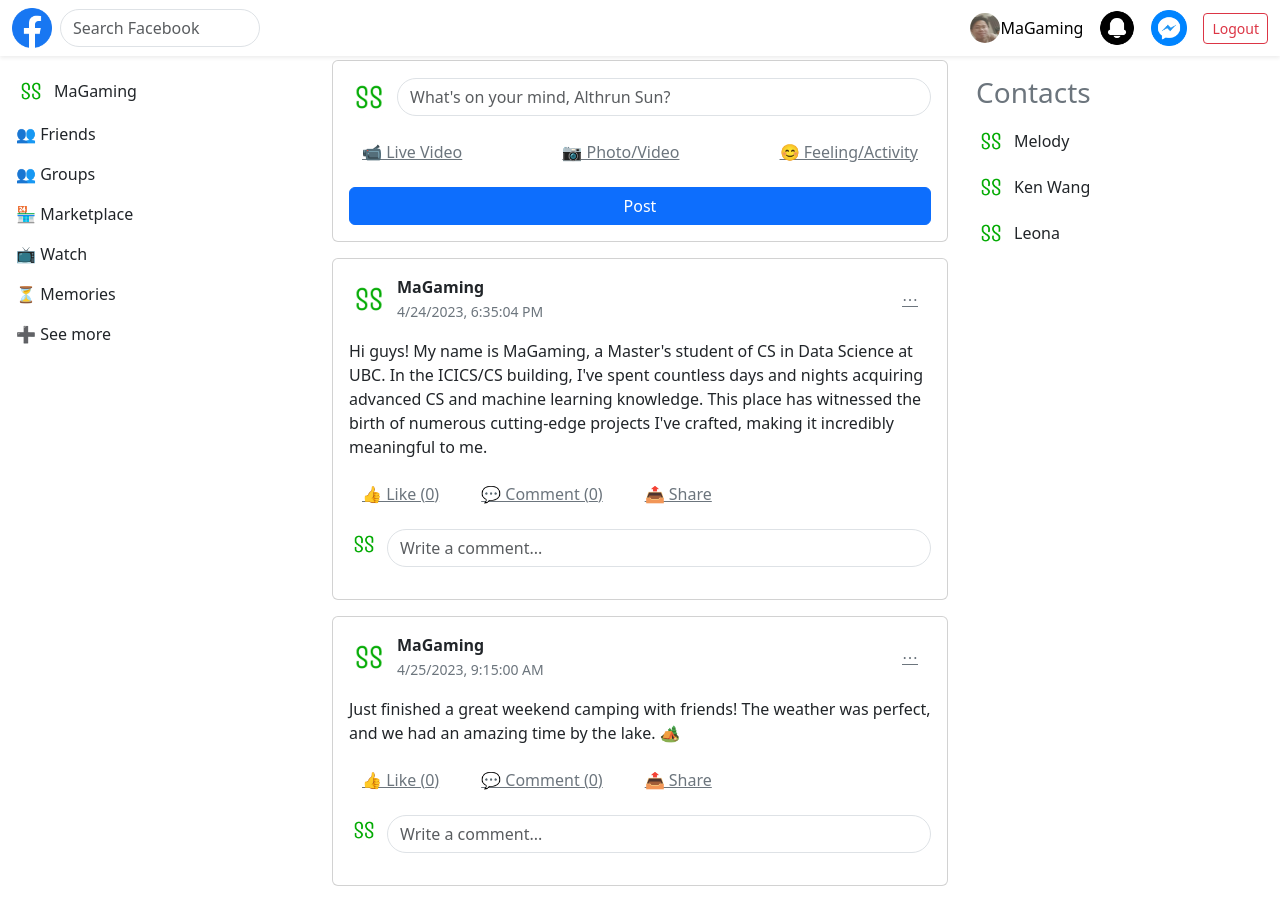
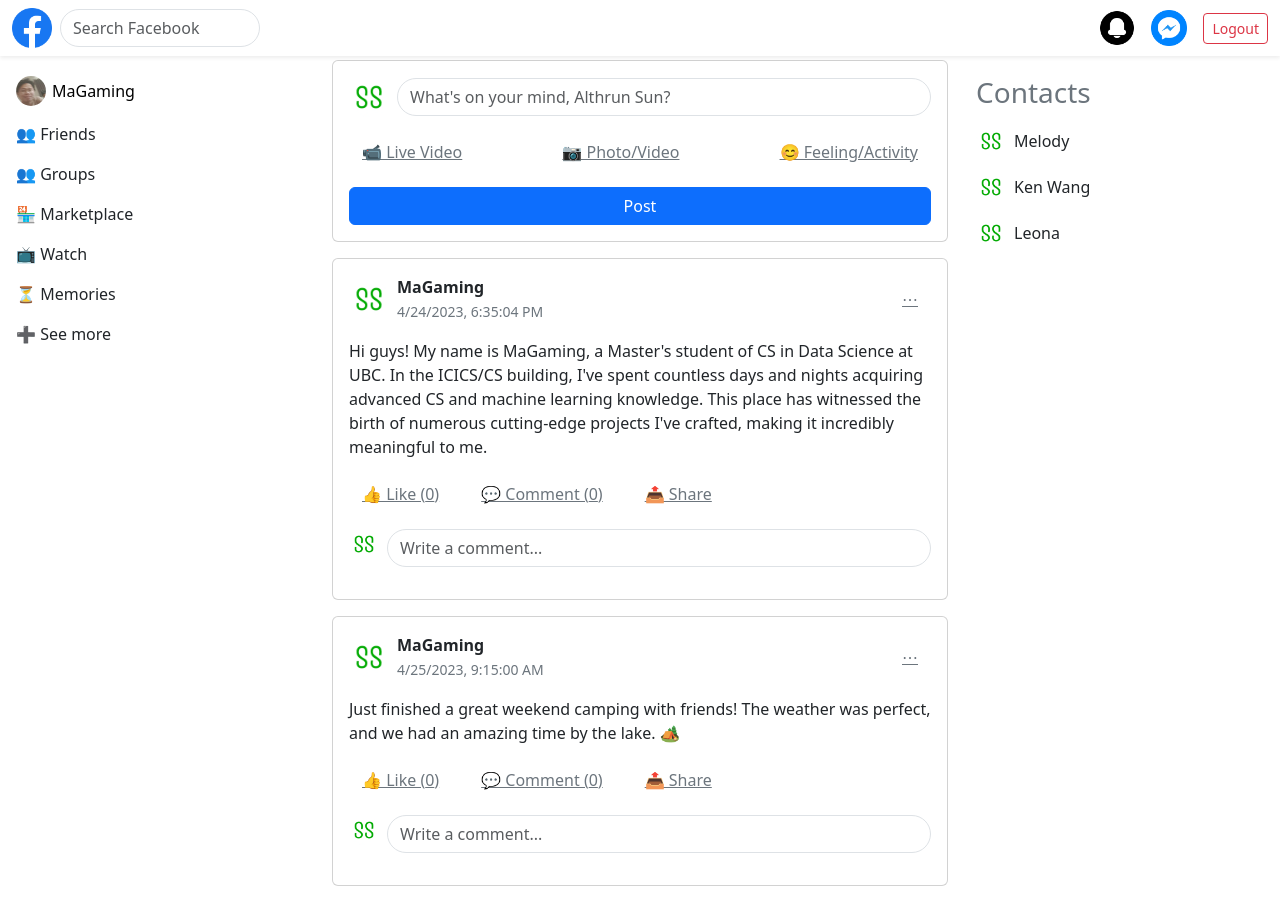
Before and after one commit to khoavu1831/facebook_clone, a React (Create React App) app in the folder frontend/: page / in a window 1280 px wide. Built offline with nearby package versions, Linux system fonts and the light colour scheme.

Commit message:
set user-profile into leftsidebar

```diff
--- a/frontend/public/index.html
+++ b/frontend/public/index.html
@@ -2,7 +2,7 @@
 <html lang="en">
   <head>
     <meta charset="utf-8" />
-    <link rel="icon" href="%PUBLIC_URL%/favicon.ico" />
+    <link rel="icon" href="%PUBLIC_URL%/img/facebook-logo.png" />
     <meta name="viewport" content="width=device-width, initial-scale=1" />
     <meta name="theme-color" content="#000000" />
     <meta
--- a/frontend/src/components/Header.js
+++ b/frontend/src/components/Header.js
@@ -37,22 +37,18 @@
 
         {/* Right: User Info and Icons */}
         <div className="d-flex align-items-center gap-3">
-          <div className="d-flex align-items-center gap-2">
-            <Link
-              to="/profile"
-              style={{ textDecoration: "none", color: "black" }}
-            >
-              <div className="d-flex align-items-center flex-row">
+          {/* User */}
+          {/* <div className="d-flex align-items-center gap-2">
               <img
                 src="/img/luu.jpg"
                 alt="User"
                 className="rounded-circle"
-                  style={{ width: "30px", height: "30px" }}
+                style={{ width: "40px", height: "40px" }}
               />
               <span>MaGaming</span>
-              </div>
-            </Link>
-          </div>
+          </div> */}
+
+          {/* Notify */}
           <div className="text-secondary fs-5">
             <Link to="/">
               <img
@@ -62,6 +58,8 @@
               />
             </Link>
           </div>
+
+          {/* Messenger */}
           <div className="text-secondary fs-5">
             <Link to="/">
               <img
--- a/frontend/src/components/LeftSidebar.js
+++ b/frontend/src/components/LeftSidebar.js
@@ -1,46 +1,71 @@
-import React from 'react';
-import { Link } from 'react-router-dom';
+import React from "react";
+import { Link } from "react-router-dom";
 
 function LeftSidebar() {
   return (
-    <div className="col-3 p-3 position-fixed" style={{ top: '60px', height: 'calc(100vh - 60px)', overflowY: 'auto' }}>
+    <div
+      className="col-3 p-3 position-fixed"
+      style={{ top: "60px", height: "calc(100vh - 60px)", overflowY: "auto" }}
+    >
       <div className="d-flex align-items-center gap-2 mb-3">
-        <img
-          src="/img/logo.png"
-          alt="User"
-          className="rounded-circle"
-          style={{ width: '30px', height: '30px' }}
-        />
-        <span>MaGaming</span>
+        <Link to="/profile" style={{ textDecoration: "none", color: "black" }}>
+          <div className="d-flex align-items-center flex-row">
+            <img
+              src="/img/luu.jpg"
+              alt="User"
+              className="rounded-circle"
+              style={{ width: "30px", height: "30px" }}
+            />
+            <span style={{marginLeft: '6px'}}>MaGaming</span>
+          </div>
+        </Link>
       </div>
       <ul className="list-unstyled">
         <li className="mb-3">
-          <Link to="/friends" className="text-dark text-decoration-none d-flex align-items-center gap-2">
+          <Link
+            to="/friends"
+            className="text-dark text-decoration-none d-flex align-items-center gap-2"
+          >
             👥 Friends
           </Link>
         </li>
         <li className="mb-3">
-          <Link to="/groups" className="text-dark text-decoration-none d-flex align-items-center gap-2">
+          <Link
+            to="/groups"
+            className="text-dark text-decoration-none d-flex align-items-center gap-2"
+          >
             👥 Groups
           </Link>
         </li>
         <li className="mb-3">
-          <Link to="/marketplace" className="text-dark text-decoration-none d-flex align-items-center gap-2">
+          <Link
+            to="/marketplace"
+            className="text-dark text-decoration-none d-flex align-items-center gap-2"
+          >
             🏪 Marketplace
           </Link>
         </li>
         <li className="mb-3">
-          <Link to="/watch" className="text-dark text-decoration-none d-flex align-items-center gap-2">
+          <Link
+            to="/watch"
+            className="text-dark text-decoration-none d-flex align-items-center gap-2"
+          >
             📺 Watch
           </Link>
         </li>
         <li className="mb-3">
-          <Link to="/memories" className="text-dark text-decoration-none d-flex align-items-center gap-2">
+          <Link
+            to="/memories"
+            className="text-dark text-decoration-none d-flex align-items-center gap-2"
+          >
             ⏳ Memories
           </Link>
         </li>
         <li className="mb-3">
-          <Link to="/more" className="text-dark text-decoration-none d-flex align-items-center gap-2">
+          <Link
+            to="/more"
+            className="text-dark text-decoration-none d-flex align-items-center gap-2"
+          >
             ➕ See more
           </Link>
         </li>
```
Lines whose indentation alone changed are shown as unchanged.
